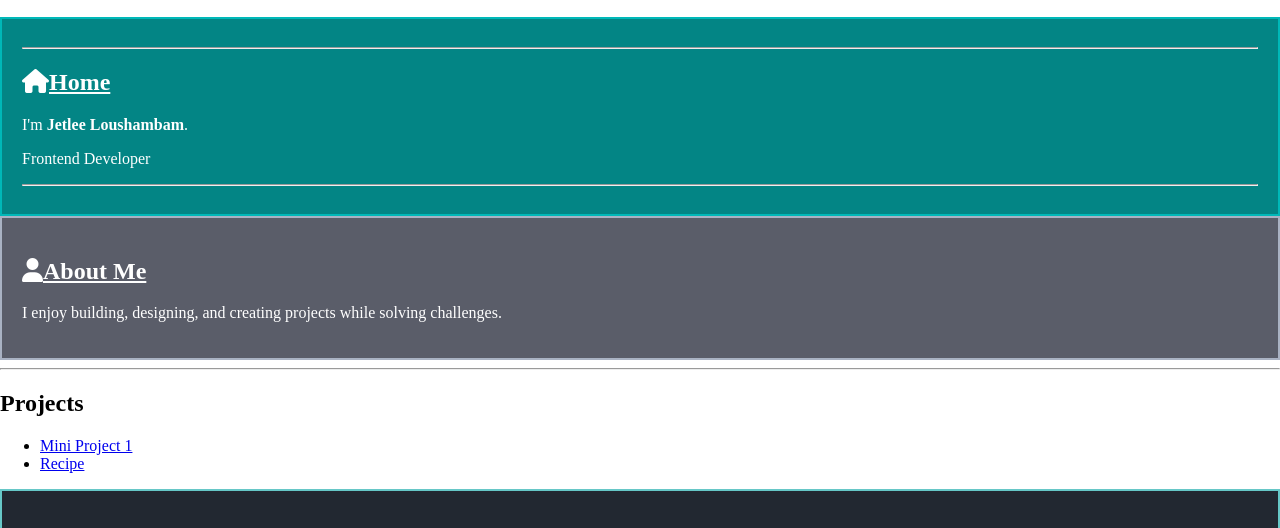
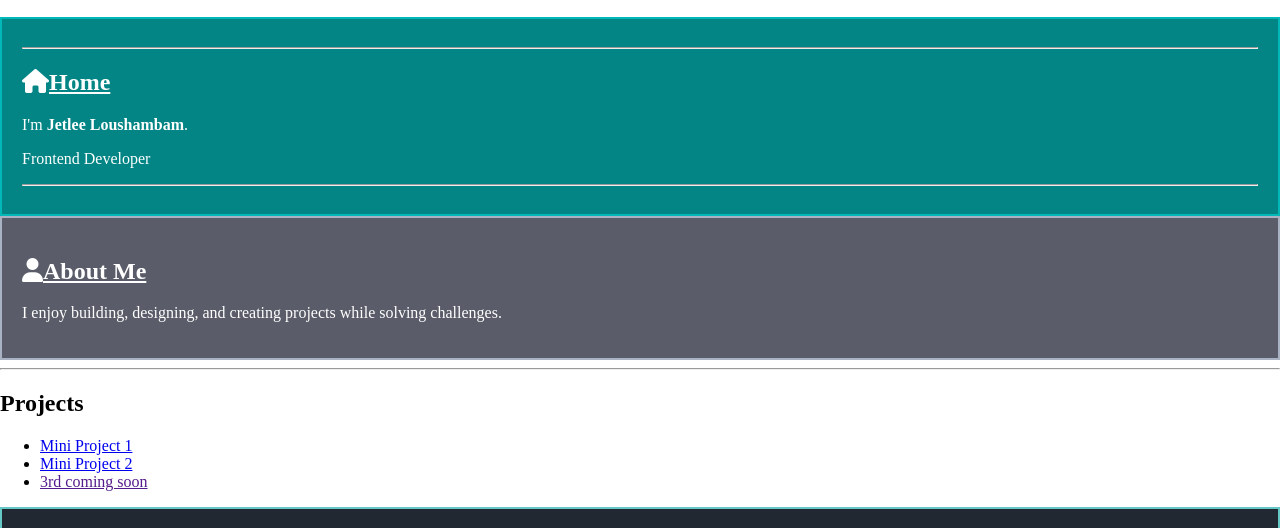
Before and after one commit to jetlous07/about-jet, a plain HTML site: page index.html in a window 1280 px wide. Shown: the part 561-1089 px from the top of the page. Drawn offline with Linux system fonts and the light colour scheme.

Commit message:
fix files

```diff
--- a/index.html
+++ b/index.html
@@ -78,7 +78,8 @@
             <h2>Projects</h2>
             <ul>
                 <li><a href="mini1.html" target="_blank">Mini Project 1</a></li>
-                <li><a href="Recipe.html" target="_blank">Recipe</a></li>
+                <li><a href="mini2.html" target="_blank">Mini Project 2</a></li>
+                <li><a href="" target="_blank">3rd coming soon</a></li>
 
         </div>
 
```
